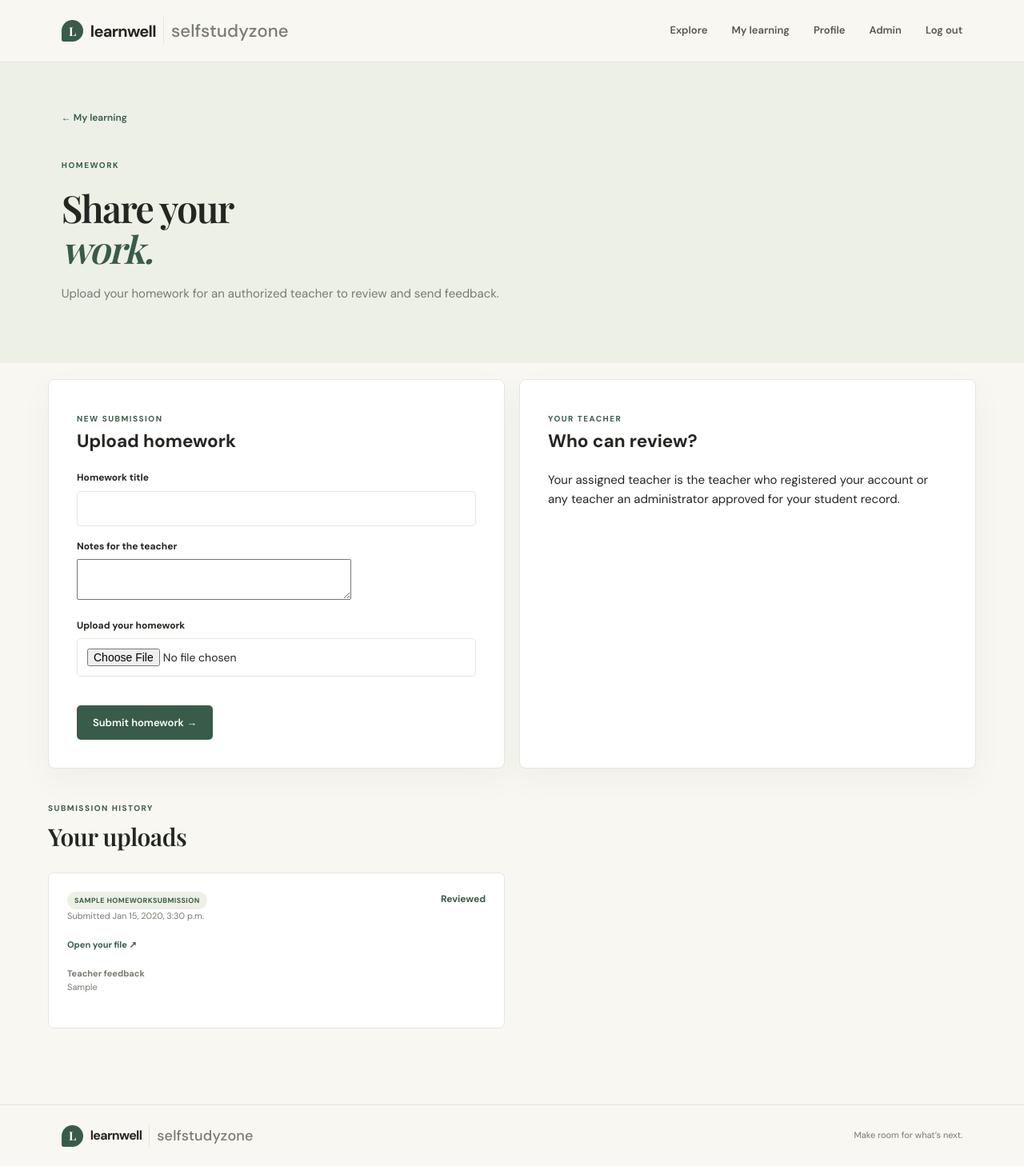
After one commit to uhssutridata/selfstudyzone_learnwell, a Django app: page /student/homework/ in a window 1280 px wide. The commit adds this page. Shown: the whole page at 80% size. Run offline with Django 4.2, Linux system fonts and the light colour scheme; a user stored in the database is signed in; data comes from the database, SQL or seed files in the repository; tables that the repository leaves empty hold one stand-in row (values such as "Sample post"); parts of the project's set-up code (start-up, migrations or seed data) failed here and were passed over; some web fonts are replaced.

Commit message:
Add teacher homework review workflow

```diff
--- a/courses/forms.py
+++ b/courses/forms.py
@@ -5,7 +5,7 @@ from django.contrib.auth.forms import AuthenticationForm, UserCreationForm
 from django.contrib.auth.models import User
 from django.forms.widgets import CheckboxSelectMultiple
 
-from .models import ExamResult, HomeworkStatus, ParentDetails, StudentDetails, TeacherDetails, UserProfile
+from .models import ExamResult, HomeworkStatus, HomeworkSubmission, ParentDetails, StudentDetails, TeacherDetails, UserProfile
 
 TEACHING_SUBJECTS = [
     ("mathematics", "Mathematics"),
@@ -281,6 +281,22 @@ class HomeworkStatusForm(forms.ModelForm):
         labels = {"is_done": "Homework completed"}
 
 
+class HomeworkSubmissionForm(forms.ModelForm):
+    class Meta:
+        model = HomeworkSubmission
+        fields = ("title", "notes", "attachment")
+        labels = {"title": "Homework title", "notes": "Notes for the teacher", "attachment": "Upload your homework"}
+        widgets = {"notes": forms.Textarea(attrs={"rows": 3})}
+
+
+class HomeworkEvaluationForm(forms.ModelForm):
+    class Meta:
+        model = HomeworkSubmission
+        fields = ("teacher_feedback",)
+        labels = {"teacher_feedback": "Feedback for the student"}
+        widgets = {"teacher_feedback": forms.Textarea(attrs={"rows": 4})}
+
+
 class RoleAuthenticationForm(AuthenticationForm):
     role = forms.ChoiceField(
         choices=UserProfile.Role.choices,
--- a/courses/urls.py
+++ b/courses/urls.py
@@ -10,6 +10,7 @@ urlpatterns = [
     path("parents/watchlist/", views.parent_watchlist, name="parent-watchlist"),
     path("teachers/students/", views.teacher_students, name="teacher-students"),
     path("teachers/students/<int:student_id>/", views.teacher_student_detail, name="teacher-student-detail"),
+    path("student/homework/", views.student_homework, name="student-homework"),
     path("activity/study-time/", views.track_study_time, name="track-study-time"),
     path("courses/<slug:slug>/", views.CourseDetailView.as_view(), name="course-detail"),
     path("courses/<slug:slug>/enroll/", views.enroll, name="enroll"),
--- a/courses/views.py
+++ b/courses/views.py
@@ -12,8 +12,8 @@ import secrets
 from django.views.decorators.http import require_GET, require_POST
 from django.views.generic import ListView, DetailView
 from django.utils import timezone
-from .forms import ExamResultForm, HomeworkStatusForm, ParentProfileForm, ParentRegistrationForm, RoleAuthenticationForm, StudentProfileForm, StudentRegistrationForm, StudentSearchForm, TeacherAssistedStudentForm, TeacherProfileForm, TeacherRegistrationForm
-from .models import Course, Enrollment, HomePageFeedback, HomePageNotice, HomePagePerformanceHighlight, Lesson, LessonProgress, ParentDetails, ParentWatchlist, StudyTime, StudentDetails, Subscription, TeacherDetails, UserProfile
+from .forms import ExamResultForm, HomeworkEvaluationForm, HomeworkSubmissionForm, HomeworkStatusForm, ParentProfileForm, ParentRegistrationForm, RoleAuthenticationForm, StudentProfileForm, StudentRegistrationForm, StudentSearchForm, TeacherAssistedStudentForm, TeacherProfileForm, TeacherRegistrationForm
+from .models import Course, Enrollment, HomePageFeedback, HomePageNotice, HomePagePerformanceHighlight, HomeworkSubmission, Lesson, LessonProgress, ParentDetails, ParentWatchlist, StudyTime, StudentDetails, Subscription, TeacherDetails, TeacherStudentApproval, UserProfile
 
 
 class RoleLoginView(LoginView):
@@ -88,8 +88,9 @@ class CourseDetailView(DetailView):
 def dashboard(request):
     profile, _ = UserProfile.objects.get_or_create(user=request.user)
     if profile.role == UserProfile.Role.TEACHER:
-        courses = Course.objects.filter(instructor=request.user).prefetch_related("lessons")
-        return render(request, "courses/dashboard.html", {"role": profile.role, "teacher_courses": courses})
+        authorized_students = _teacher_student_queryset(request.user)
+        pending_homework = HomeworkSubmission.objects.filter(student__in=authorized_students, evaluated_at__isnull=True).count()
+        return render(request, "courses/dashboard.html", {"role": profile.role, "pending_homework": pending_homework})
     if profile.role == UserProfile.Role.PARENT:
         parent = ParentDetails.objects.filter(profile=profile).prefetch_related("children").first()
         watchlist = ParentWatchlist.objects.filter(parent=parent).select_related("student", "student__profile__user", "student__study_time").prefetch_related("student__exam_results", "student__homework_statuses") if parent else []
@@ -244,6 +245,12 @@ def _has_role(request, role, verified_teacher=False):
     return True
 
 
+def _teacher_student_queryset(user):
+    return StudentDetails.objects.filter(
+        Q(registered_by=user) | Q(teacher_approvals__teacher=user)
+    ).distinct()
+
+
 @login_required
 def parent_watchlist(request):
     if not _has_role(request, UserProfile.Role.PARENT):
@@ -305,10 +312,8 @@ def teacher_students(request):
     if form.is_valid():
         query = form.cleaned_data["q"].strip()
         if len(query) >= 3:
-            students = StudentDetails.objects.filter(student_name__icontains=query)
-            if not teacher.is_private_tutor and not request.user.is_staff:
-                students = students.filter(Q(school_name__iexact=teacher.school_name) | Q(registered_by=request.user))
-            students = students.select_related("profile__user").order_by("student_name")[:30]
+            students = _teacher_student_queryset(request.user).filter(student_name__icontains=query)
+            students = students.select_related("profile__user").prefetch_related("homework_submissions").order_by("student_name")[:30]
     credentials = request.session.pop("teacher_student_credentials", None)
     return render(request, "courses/teacher_students.html", {"form": form, "students": students, "student_form": student_form, "new_student_credentials": credentials, "teacher_verified": True})
 
@@ -318,27 +323,41 @@ def teacher_student_detail(request, student_id):
     if not _has_role(request, UserProfile.Role.TEACHER, verified_teacher=True):
         return HttpResponseForbidden("Teacher student records require a verified teacher account.")
     teacher = get_object_or_404(TeacherDetails, profile__user=request.user, is_verified=True)
-    permitted_students = StudentDetails.objects.select_related("profile__user")
-    if not teacher.is_private_tutor and not request.user.is_staff:
-        permitted_students = permitted_students.filter(Q(school_name__iexact=teacher.school_name) | Q(registered_by=request.user))
+    permitted_students = _teacher_student_queryset(request.user).select_related("profile__user")
     student = get_object_or_404(permitted_students, pk=student_id)
-    exam_form = ExamResultForm(request.POST if request.method == "POST" and request.POST.get("record_type") == "exam" else None)
-    homework_form = HomeworkStatusForm(request.POST if request.method == "POST" and request.POST.get("record_type") == "homework" else None)
-    if request.method == "POST" and request.POST.get("record_type") == "exam" and exam_form.is_valid():
-        exam = exam_form.save(commit=False)
-        exam.student = student
-        exam.recorded_by = request.user
-        exam.save()
-        messages.success(request, "Exam result saved.")
-        return redirect("teacher-student-detail", student_id=student.id)
-    if request.method == "POST" and request.POST.get("record_type") == "homework" and homework_form.is_valid():
-        homework = homework_form.save(commit=False)
-        homework.student = student
-        homework.recorded_by = request.user
-        homework.save()
-        messages.success(request, "Homework status saved.")
-        return redirect("teacher-student-detail", student_id=student.id)
-    return render(request, "courses/teacher_student_detail.html", {"student": student, "exam_form": exam_form, "homework_form": homework_form})
+    submissions = HomeworkSubmission.objects.filter(student=student).select_related("evaluated_by")
+    if request.method == "POST":
+        submission_id = request.POST.get("submission_id")
+        submission = get_object_or_404(submissions, pk=submission_id) if submission_id else None
+        if submission is None:
+            return HttpResponseForbidden("Select a submitted homework to evaluate.")
+        evaluation_form = HomeworkEvaluationForm(request.POST, instance=submission)
+        if evaluation_form.is_valid():
+            evaluated = evaluation_form.save(commit=False)
+            evaluated.evaluated_by = request.user
+            evaluated.evaluated_at = timezone.now()
+            evaluated.save(update_fields=["teacher_feedback", "evaluated_by", "evaluated_at"])
+            messages.success(request, "Homework feedback saved.")
+            return redirect("teacher-student-detail", student_id=student.id)
+    else:
+        evaluation_form = HomeworkEvaluationForm()
+    return render(request, "courses/teacher_student_detail.html", {"student": student, "submissions": submissions, "evaluation_form": evaluation_form})
+
+
+@login_required
+def student_homework(request):
+    if not _has_role(request, UserProfile.Role.STUDENT):
+        return HttpResponseForbidden("Student accounts only.")
+    student = get_object_or_404(StudentDetails, profile__user=request.user)
+    form = HomeworkSubmissionForm(request.POST or None, request.FILES or None)
+    if request.method == "POST" and form.is_valid():
+        submission = form.save(commit=False)
+        submission.student = student
+        submission.save()
+        messages.success(request, "Your homework was uploaded for teacher review.")
+        return redirect("student-homework")
+    submissions = HomeworkSubmission.objects.filter(student=student).select_related("evaluated_by")
+    return render(request, "courses/student_homework.html", {"form": form, "submissions": submissions})
 
 
 @login_required
--- a/templates/courses/dashboard.html
+++ b/templates/courses/dashboard.html
@@ -2,8 +2,8 @@
 {% block title %}My space — Learnwell{% endblock %}
 {% block content %}
 {% if role == 'teacher' %}
-  <section class="dashboard-heading"><span class="eyebrow">TEACHER SPACE</span><h1>Welcome,<br><em>{{ user.first_name|default:user.username }}.</em></h1><p>Manage your teaching and student records.</p></section>
-  <section class="content-section"><div class="section-head"><div><span class="eyebrow">YOUR TEACHING</span><h2>Your courses</h2></div>{% if user.is_staff %}<a class="text-link" href="{% url 'admin:index' %}">Open course admin →</a>{% endif %}</div><div class="dashboard-grid">{% for course in teacher_courses %}<article class="progress-card"><div class="progress-top"><span class="pill">{{ course.category }}</span><span>{{ course.get_level_display }}</span></div><h3><a href="{{ course.get_absolute_url }}">{{ course.title }}</a></h3><p>{{ course.lessons.count }} lessons · {{ course.learner_count }} learners</p><div class="progress-foot"><span>{% if course.published %}Published{% else %}Draft{% endif %}</span>{% if user.is_staff %}<a href="{% url 'admin:index' %}">Manage →</a>{% endif %}</div></article>{% empty %}<div class="empty-state"><span>✳</span><h3>Your courses will appear here.</h3><p>Your account needs administrator verification before you can search student records.</p></div>{% endfor %}</div></section>
+  <section class="dashboard-heading"><span class="eyebrow">TEACHER SPACE</span><h1>Welcome,<br><em>{{ user.first_name|default:user.username }}.</em></h1><p>Review and evaluate homework submitted by your students.</p></section>
+  <section class="content-section"><article class="teacher-access-card"><span class="teacher-access-icon" aria-hidden="true">✎</span><div><span class="eyebrow">HOMEWORK INBOX</span><h2>{{ pending_homework }} submission{{ pending_homework|pluralize }} awaiting review</h2><p>Open your authorized student list to read submissions, download attachments, and send feedback. Courses are managed by administrators.</p><p><a class="button" href="{% url 'teacher-students' %}">Review student homework →</a></p></div></article></section>
 {% elif role == 'parent' %}
   <section class="dashboard-heading"><span class="eyebrow">PARENT SPACE</span><h1>Welcome,<br><em>{{ parent_details.parent_name|default:user.username }}.</em></h1><p>Follow approved student records, exam results, homework, and time spent learning.</p></section>
   <section class="content-section"><div class="section-head"><div><span class="eyebrow">YOUR WATCHLIST</span><h2>Students</h2></div><a class="text-link" href="{% url 'parent-watchlist' %}">Search students →</a></div><div class="watchlist-grid">
@@ -14,6 +14,6 @@
 {% else %}
   <section class="dashboard-heading"><span class="eyebrow">YOUR LEARNING SPACE</span><h1>Keep your momentum,<br><em>{{ user.first_name|default:user.username }}.</em></h1><p>Every lesson is a step forward. Pick up where you left off.</p></section>
   {% if subscription %}<section class="subscription-section"><article class="subscription-card"><div><span class="eyebrow">YOUR SUBSCRIPTION</span><h2>{% if subscription.plan == 'paid' and subscription.status == 'active' %}Paid plan{% else %}Free plan{% endif %}</h2><p>{% if subscription.plan == 'paid' and subscription.status == 'active' %}Your paid subscription is active.{% elif subscription.status == 'pending' %}Your upgrade request is awaiting payment confirmation by an administrator.{% else %}You’re currently using the free plan. Contact your school administrator for paid plan pricing and payment details.{% endif %}</p></div>{% if subscription.plan != 'paid' or subscription.status != 'active' %}{% if subscription.status == 'pending' %}<span class="pill pill-pending">Request pending</span>{% else %}<form method="post" action="{% url 'request-subscription-upgrade' %}">{% csrf_token %}<button class="button">Request paid upgrade →</button></form>{% endif %}{% endif %}</article></section>{% endif %}
-  <section class="content-section"><div class="section-head"><div><span class="eyebrow">IN PROGRESS</span><h2>Your courses</h2></div><a class="text-link" href="{% url 'course-list' %}">Explore courses →</a></div><div class="dashboard-grid">{% for item in cards %}<article class="progress-card"><div class="progress-top"><span class="pill">{{ item.enrollment.course.category }}</span><span>{{ item.percent }}%</span></div><h3>{{ item.enrollment.course.title }}</h3><p>with {{ item.enrollment.course.instructor.get_full_name|default:item.enrollment.course.instructor.username }}</p><div class="progress-track"><span style="width:{{ item.percent }}%"></span></div><div class="progress-foot"><span>{{ item.done }} of {{ item.total }} lessons complete</span>{% with next_lesson=item.enrollment.course.lessons.first %}{% if next_lesson %}<a href="{% url 'lesson-detail' item.enrollment.course.slug next_lesson.id %}">Continue →</a>{% endif %}{% endwith %}</div></article>{% empty %}<div class="empty-state"><span>↗</span><h3>Your learning journey starts with one course.</h3><p>Find a topic that sparks your curiosity.</p><a class="button" href="{% url 'course-list' %}">Explore courses →</a></div>{% endfor %}</div></section>
+  <section class="content-section"><div class="section-head"><div><span class="eyebrow">IN PROGRESS</span><h2>Your courses</h2></div><a class="text-link" href="{% url 'course-list' %}">Explore courses →</a></div><div class="dashboard-grid">{% for item in cards %}<article class="progress-card"><div class="progress-top"><span class="pill">{{ item.enrollment.course.category }}</span><span>{{ item.percent }}%</span></div><h3>{{ item.enrollment.course.title }}</h3><p>with {{ item.enrollment.course.instructor.get_full_name|default:item.enrollment.course.instructor.username }}</p><div class="progress-track"><span style="width:{{ item.percent }}%"></span></div><div class="progress-foot"><span>{{ item.done }} of {{ item.total }} lessons complete</span>{% with next_lesson=item.enrollment.course.lessons.first %}{% if next_lesson %}<a href="{% url 'lesson-detail' item.enrollment.course.slug next_lesson.id %}">Continue →</a>{% endif %}{% endwith %}</div></article>{% empty %}<div class="empty-state"><span>↗</span><h3>Your learning journey starts with one course.</h3><p>Find a topic that sparks your curiosity.</p><a class="button" href="{% url 'course-list' %}">Explore courses →</a></div>{% endfor %}</div><p><a class="text-link" href="{% url 'student-homework' %}">Upload homework for review →</a></p></section>
 {% endif %}
 {% endblock %}
--- /dev/null
+++ b/templates/courses/student_homework.html
@@ -0,0 +1,7 @@
+{% extends 'base.html' %}
+{% block title %}My homework — SelfStudyZone{% endblock %}
+{% block content %}
+<section class="dashboard-heading"><a class="back-link" href="{% url 'dashboard' %}">← My learning</a><span class="eyebrow">HOMEWORK</span><h1>Share your<br><em>work.</em></h1><p>Upload your homework for an authorized teacher to review and send feedback.</p></section>
+<section class="content-section"><div class="record-grid"><article class="auth-card"><span class="eyebrow">NEW SUBMISSION</span><h2>Upload homework</h2><form method="post" enctype="multipart/form-data" class="password-change-form">{% csrf_token %}{{ form.non_field_errors }}{% for field in form %}<div class="password-field"><label for="{{ field.id_for_label }}">{{ field.label }}</label>{{ field }}{{ field.errors }}</div>{% endfor %}<button class="button" type="submit">Submit homework →</button></form></article><article class="auth-card"><span class="eyebrow">YOUR TEACHER</span><h2>Who can review?</h2><p>Your assigned teacher is the teacher who registered your account or any teacher an administrator approved for your student record.</p></article></div>
+<div class="section-head" style="margin-top:36px"><div><span class="eyebrow">SUBMISSION HISTORY</span><h2>Your uploads</h2></div></div><div class="dashboard-grid">{% for submission in submissions %}<article class="progress-card"><div class="progress-top"><span class="pill">{{ submission.title }}</span><span>{% if submission.evaluated_at %}Reviewed{% else %}Awaiting review{% endif %}</span></div><p>Submitted {{ submission.submitted_at|date:"M j, Y, g:i a" }}</p><p><a class="text-link" href="{{ submission.attachment.url }}" target="_blank" rel="noopener">Open your file ↗</a></p>{% if submission.teacher_feedback %}<p><strong>Teacher feedback</strong><br>{{ submission.teacher_feedback|linebreaksbr }}</p>{% endif %}</article>{% empty %}<p class="muted">You haven’t uploaded homework yet.</p>{% endfor %}</div></section>
+{% endblock %}
--- a/templates/courses/teacher_student_detail.html
+++ b/templates/courses/teacher_student_detail.html
@@ -1,3 +1,3 @@
-{% extends 'base.html' %}{% block title %}{{ student.student_name }} — student record{% endblock %}{% block content %}
-<section class="dashboard-heading"><a class="back-link" href="{% url 'teacher-students' %}">← Student directory</a><span class="eyebrow">STUDENT RECORD</span><h1>{{ student.student_name }}</h1><p>Class {{ student.class_name }} · {{ student.school_name }}</p></section>
-<section class="content-section"><div class="student-profile"><p><strong>Father:</strong> {{ student.father_name }}</p><p><strong>Mother:</strong> {{ student.mother_name }}</p><p><strong>Roll number:</strong> {{ student.roll_number }}</p><p><strong>School:</strong> {{ student.school_name }}</p><p><strong>Address:</strong> {{ student.address }}</p><p><strong>Parent mobile:</strong> {{ student.parent_mobile_number }}</p><p><strong>Location:</strong> {{ student.block }}, {{ student.district }}, {{ student.state }}</p></div><div class="record-grid"><article class="auth-card"><span class="eyebrow">EXAM PERFORMANCE</span><h2>Record exam result</h2><form method="post">{% csrf_token %}<input type="hidden" name="record_type" value="exam">{{ exam_form.as_p }}<button class="button">Save result →</button></form></article><article class="auth-card"><span class="eyebrow">HOMEWORK</span><h2>Update homework</h2><form method="post">{% csrf_token %}<input type="hidden" name="record_type" value="homework">{{ homework_form.as_p }}<button class="button">Save homework status →</button></form></article></div></section>{% endblock %}
+{% extends 'base.html' %}{% block title %}{{ student.student_name }} — homework{% endblock %}{% block content %}
+<section class="dashboard-heading"><a class="back-link" href="{% url 'teacher-students' %}">← Student directory</a><span class="eyebrow">HOMEWORK REVIEW</span><h1>{{ student.student_name }}</h1><p>Class {{ student.class_name }} · {{ student.school_name }}</p></section>
+<section class="content-section"><div class="dashboard-grid">{% for submission in submissions %}<article class="progress-card"><div class="progress-top"><span class="pill">{{ submission.title }}</span><span>{% if submission.evaluated_at %}Reviewed{% else %}Needs review{% endif %}</span></div><p>Submitted {{ submission.submitted_at|date:"M j, Y, g:i a" }}</p>{% if submission.notes %}<p>{{ submission.notes|linebreaksbr }}</p>{% endif %}<p><a class="text-link" href="{{ submission.attachment.url }}" target="_blank" rel="noopener">Open uploaded homework ↗</a></p>{% if submission.teacher_feedback %}<p><strong>Previous feedback:</strong> {{ submission.teacher_feedback|linebreaksbr }}</p>{% endif %}<form method="post" class="password-change-form">{% csrf_token %}<input type="hidden" name="submission_id" value="{{ submission.id }}"><div class="password-field"><label for="feedback-{{ submission.id }}">Feedback for the student</label><textarea id="feedback-{{ submission.id }}" name="teacher_feedback" rows="4">{{ submission.teacher_feedback }}</textarea></div>{{ evaluation_form.errors }}<button class="button" type="submit">Save evaluation →</button></form></article>{% empty %}<div class="empty-state"><span>✎</span><h3>No homework submitted yet.</h3><p>Student uploads will appear here when they are ready for review.</p></div>{% endfor %}</div></section>{% endblock %}
--- a/templates/courses/teacher_students.html
+++ b/templates/courses/teacher_students.html
@@ -1,5 +1,5 @@
 {% extends 'base.html' %}{% block title %}Find students — Learnwell{% endblock %}{% block content %}
-<section class="dashboard-heading"><span class="eyebrow">TEACHER SPACE</span><h1>Student<br><em>directory.</em></h1><p>Search by student name to review details and record exam or homework updates.</p></section>
+<section class="dashboard-heading"><span class="eyebrow">TEACHER SPACE</span><h1>Homework<br><em>review.</em></h1><p>Review homework uploaded by students you registered or students an administrator approved for your account.</p></section>
 <section class="content-section">
 {% if not teacher_verified %}
   <article class="teacher-access-card"><span class="teacher-access-icon" aria-hidden="true">✓</span><div><span class="eyebrow">ACCOUNT REVIEW</span><h2>Verification in progress</h2><p>An administrator needs to verify your teacher account before you can search for students or manage their records. Once approved, this page will show the student directory.</p></div></article>
@@ -12,6 +12,6 @@
       <div class="student-registration-actions"><button class="button" type="submit">Create student account →</button><p>Username and password are generated automatically.</p></div>
     </form>
   </section>
-  <form class="student-search" method="get">{{ form.q.label_tag }}{{ form.q }}<button class="button">Search →</button></form><div class="student-results">{% for student in students %}<article class="student-result"><div><h3>{{ student.student_name }}</h3><p>Father: {{ student.father_name }} · Mother: {{ student.mother_name }}</p><p>Class {{ student.class_name }} · {{ student.school_name }}</p></div><a class="button button-small" href="{% url 'teacher-student-detail' student.id %}">Open record →</a></article>{% empty %}{% if form.is_bound %}<p class="muted">No students found. Search with at least three letters.</p>{% endif %}{% endfor %}</div>
+  <form class="student-search" method="get">{{ form.q.label_tag }}{{ form.q }}<button class="button">Search →</button></form><div class="student-results">{% for student in students %}<article class="student-result"><div><h3>{{ student.student_name }}</h3><p>Class {{ student.class_name }} · {{ student.school_name }}</p><p>{{ student.homework_submissions.count }} homework submission{{ student.homework_submissions.count|pluralize }}</p></div><a class="button button-small" href="{% url 'teacher-student-detail' student.id %}">Review homework →</a></article>{% empty %}{% if form.is_bound %}<p class="muted">No assigned students found. Search with at least three letters.</p>{% endif %}{% endfor %}</div>
 {% endif %}
 </section>{% endblock %}
```
Also changed, not shown: courses/admin.py (+46 -1 lines), courses/models.py (+32 -0 lines), courses/migrations/0015_homeworksubmission_teacherstudentapproval.py (added).
